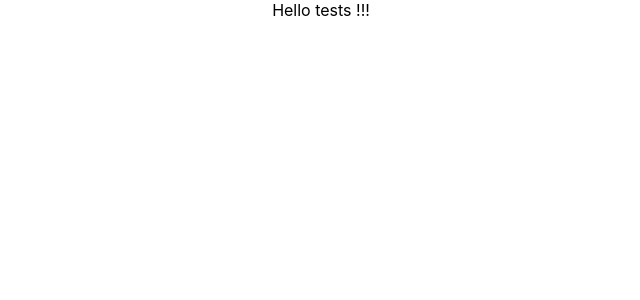
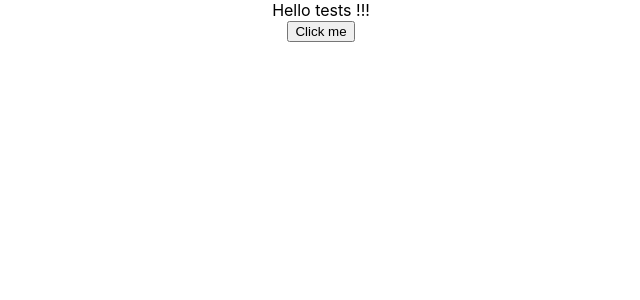
Before and after one commit to Edyta2801/tests-tasks, a React (Create React App) app: page / in a window 1280 px wide. Shown: the top 300 px of the page, without its empty margins (319-959 px from the left). Built offline with nearby package versions, Linux system fonts and the light colour scheme.

Commit message:
npm install --save prop-types

```diff
--- a/package.json
+++ b/package.json
@@ -6,6 +6,7 @@
     "@testing-library/jest-dom": "^5.11.9",
     "@testing-library/react": "^11.2.3",
     "@testing-library/user-event": "^12.6.0",
+    "prop-types": "^15.7.2",
     "react": "^17.0.1",
     "react-dom": "^17.0.1",
     "react-scripts": "4.0.1",
--- a/src/App.js
+++ b/src/App.js
@@ -1,9 +1,25 @@
 import './App.css';
+import React from 'react';
+
+class Button extends React.Component {
+  state = { color: 'blue' }
+
+  static efaultProps = {
+    label: 'OK'
+  }
+
+  render() {
+    return <button>{this.props.label}</button>
+  }
+}
+
+
 
 function App() {
   return (
     <div className="App">
       <div>Hello tests !!!</div>
+      <Button label='Click me' />
     </div>
   );
 }
```
Also changed, not shown: 1 other file (tests, documents, lock files or other folders).
